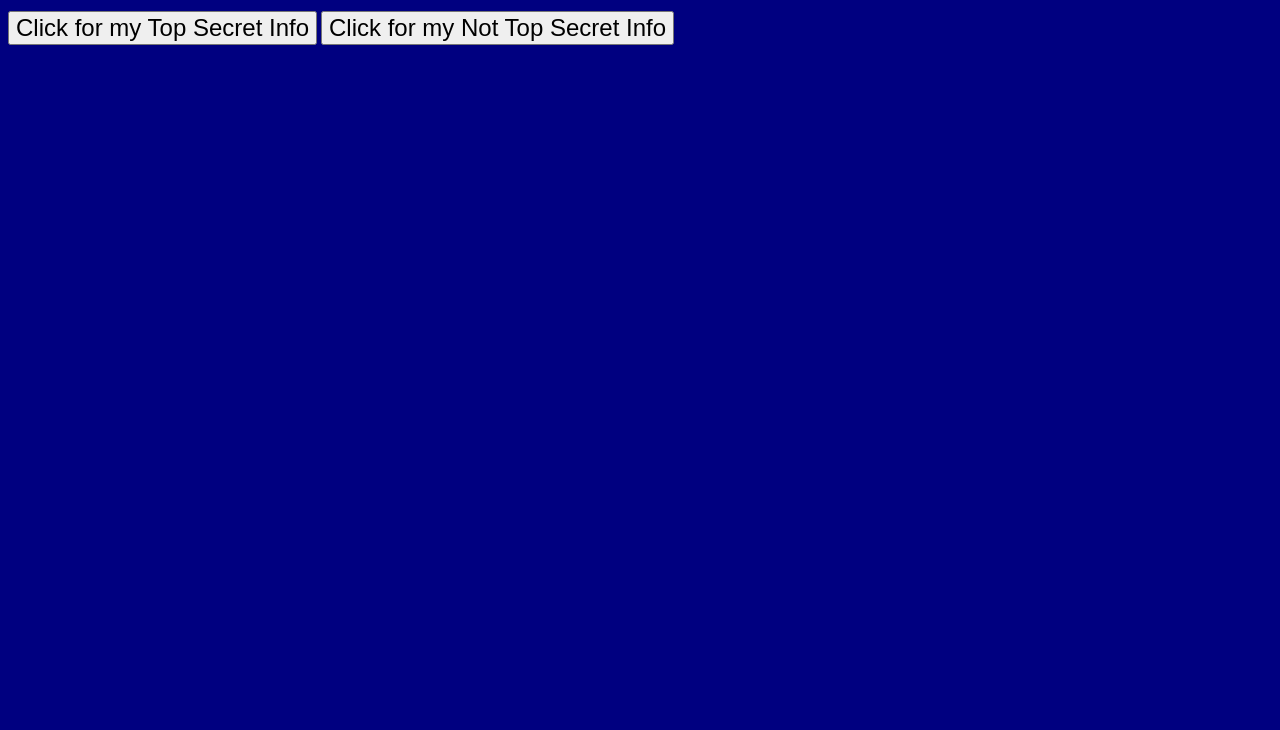
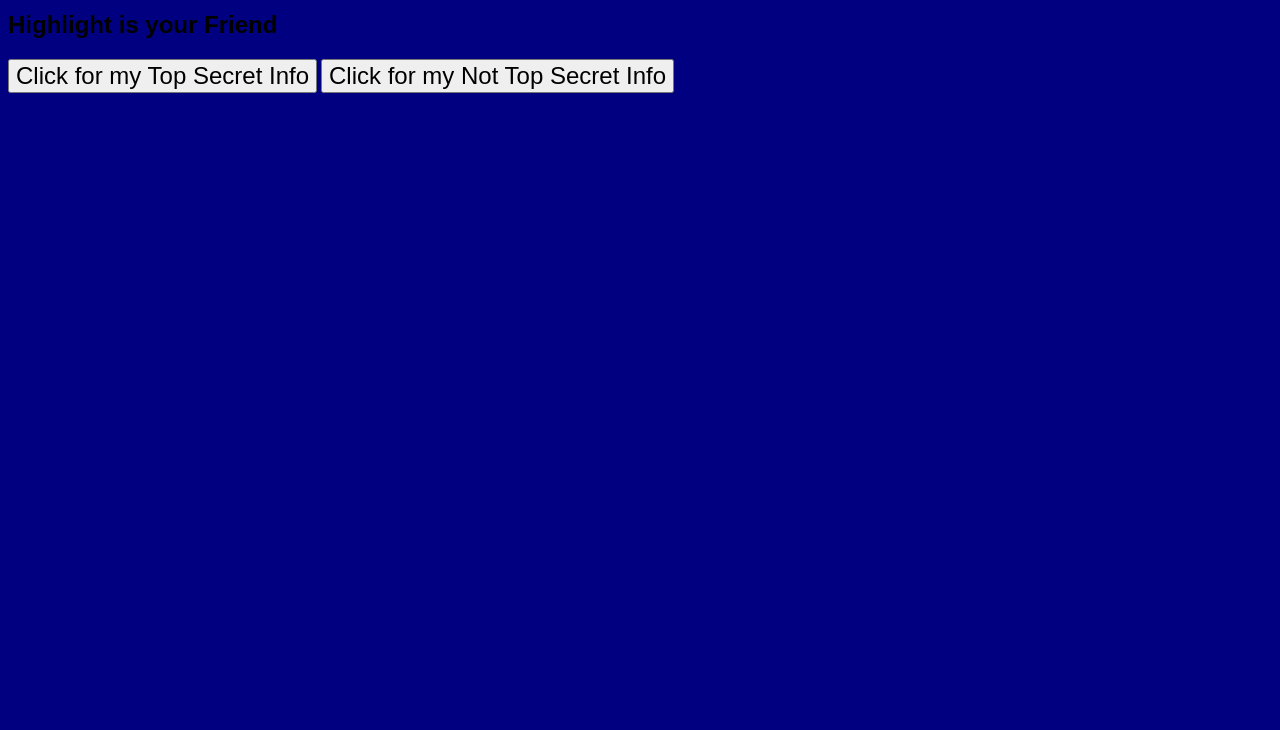
Before and after one commit to E-Bay/TheSeventhOfMany, a plain HTML site: page index.html in a window 1280 px wide. Shown: the part 70-800 px from the top of the page. Drawn offline with Linux system fonts and the light colour scheme.

Commit message:
Update index.html

```diff
--- a/index.html
+++ b/index.html
@@ -2,6 +2,7 @@
 <link href="index.css" type="text/css" rel="stylesheet"/>
 <h1 id="Click" onmousedown="mouseDown()" onmouseup="mouseUp()">Click This for a Surprise</h1>
 <body>
+  <h2>Highlight is your Friend</h2>
   <button id="Info" onclick="addCat()">
   Click for my Top Secret Info </button>
 
```
